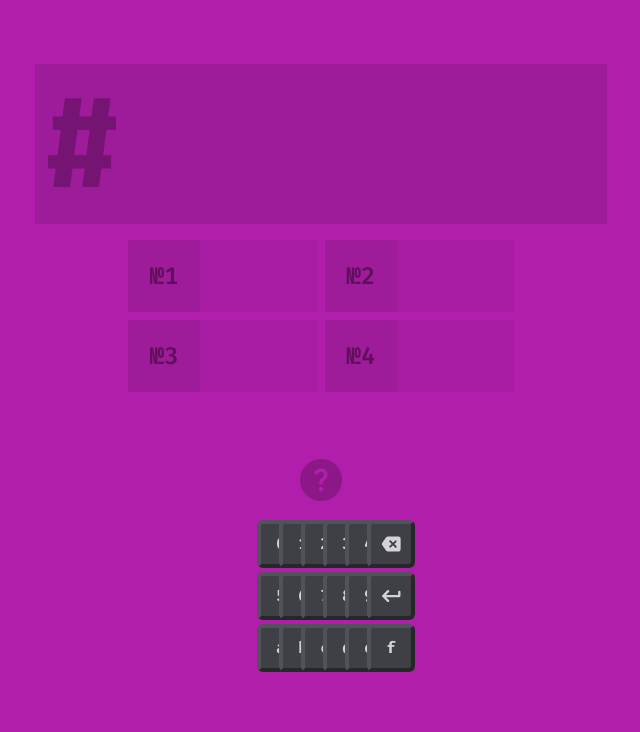
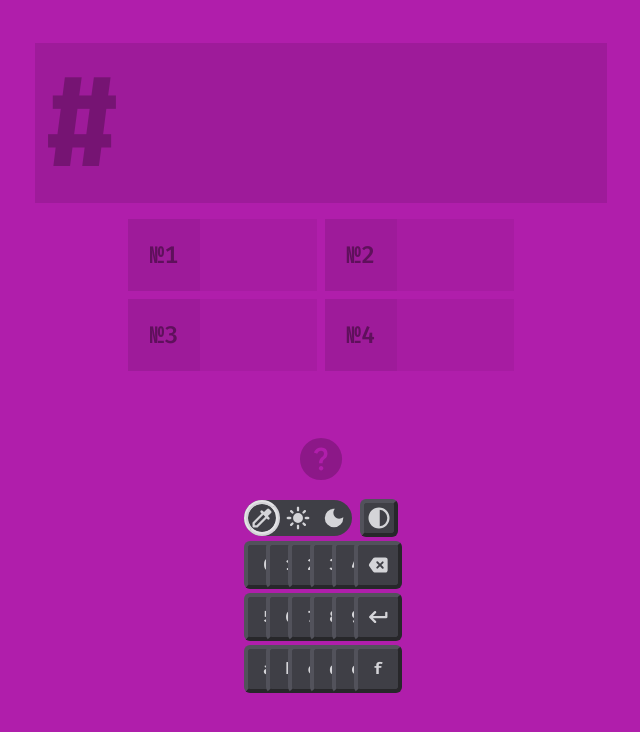
Before and after one commit to fergcb/hexle, a React (Create React App) app: page /unlimited in a window 1280 px wide. Shown: the top 732 px of the page, without its empty margins (319-959 px from the left). Built offline with nearby package versions, Linux system fonts and the light colour scheme.

Commit message:
Add theme selector & tooltips

```diff
--- a/src/Hexle.tsx
+++ b/src/Hexle.tsx
@@ -81,15 +81,38 @@ export function luma (c: Hex): number {
 }
 
 export function isColourDark (c: Hex): boolean {
-  return luma(c) < 40
+  return luma(c) < 56
 }
 
-export function getCSSTints (c: Hex): object {
-  const v = isColourDark(c) ? '255' : '0'
+const zinc: { [key: number]: string } = {
+  5: '#fafafa',
+  10: '#f7f7f8',
+  15: '#f4f4f5',
+  20: '#ececee',
+  25: '#e4e4e7',
+  30: '#dcdce0',
+  35: '#d4d4d8',
+  40: '#bbbbc1',
+  45: '#a1a1aa',
+  50: '#91919a',
+  55: '#81818a',
+  60: '#71717a',
+  65: '#62626b',
+  70: '#52525b',
+  75: '#494951',
+  80: '#3f3f46',
+  85: '#333338',
+  90: '#27272a',
+  95: '#202023',
+  100: '#18181b',
+}
+
+export function getCSSTints (isDark: boolean, highContrast: boolean = false): object {
+  const v = isDark ? '255' : '0'
   return Object.fromEntries(
     Array.from(Array(20).keys())
       .map(n => (n + 1) * 5)
-      .map(n => [`--tint-${n.toString().padStart(2, '0')}`, `rgba(${v}, ${v}, ${v}, ${n / 100})`]),
+      .map(n => [`--tint-${n.toString().padStart(2, '0')}`, highContrast ? zinc[isDark ? n : 105 - n] : `rgba(${v}, ${v}, ${v}, ${n / 100})`]),
   )
 }
 
--- a/src/components/Button.tsx
+++ b/src/components/Button.tsx
@@ -1,5 +1,5 @@
 import { ButtonHTMLAttributes, DetailedHTMLProps, ReactElement } from 'react'
-import { getCSSTints, getDailyTarget } from '../Hexle'
+import { getCSSTints, getDailyTarget, isColourDark } from '../Hexle'
 
 export type ButtonProps = DetailedHTMLProps<ButtonHTMLAttributes<HTMLButtonElement>, HTMLButtonElement> & {
   color?: string
@@ -10,7 +10,7 @@ export type ButtonProps = DetailedHTMLProps<ButtonHTMLAttributes<HTMLButtonEleme
 export default function Button ({ children, color, dark = false, link, onClick, ...props }: ButtonProps): ReactElement {
   color = color ?? getDailyTarget()
 
-  const tints = getCSSTints(color)
+  const tints = getCSSTints(isColourDark(color))
   const style = {
     background: dark ? 'transparent' : `#${color}`,
     color: dark ? `#${color}` : 'var(--tint-70)',
--- a/src/components/Game.tsx
+++ b/src/components/Game.tsx
@@ -1,5 +1,5 @@
 import { ReactElement, useState, useEffect, useCallback } from 'react'
-import { calculateScore, getCSSTints, getDailyTarget, getToday, getLastGame, getLongestStreak, getStreak, isValidHex, loadData, getRandomTarget } from '../Hexle'
+import { calculateScore, getCSSTints, getDailyTarget, getToday, getLastGame, getLongestStreak, getStreak, isValidHex, loadData, getRandomTarget, isColourDark } from '../Hexle'
 import Observable from '../Observable'
 import GuessList from './GuessList'
 import HelpButton from './HelpButton'
@@ -23,6 +23,11 @@ export default function Game ({ unlimited = false }: GameProps): ReactElement {
   const [showInstructions, setShowInstructions] = useState(!unlimited && !hasPlayedBefore())
   const [modalContent, setModalContent] = useState<ReactElement | null>(null)
   const [target] = useState(unlimited ? getRandomTarget() : getDailyTarget())
+  const [theme, setTheme] = useState<string>('auto')
+  const [highContrast, setHighContrast] = useState(localStorage.getItem('hexle-highContrast') === 'true')
+
+  const isDark = isColourDark(target)
+  const tints = getCSSTints(theme === 'auto' ? isDark : (theme !== 'dark'), highContrast)
 
   const keySource = new Observable<string>()
 
@@ -93,6 +98,11 @@ export default function Game ({ unlimited = false }: GameProps): ReactElement {
     else if (hex.length < 6) setHex(hex + value)
   }
 
+  function handleChangeHighContrast (value: boolean): void {
+    setHighContrast(value)
+    localStorage.setItem('hexle-highContrast', String(value))
+  }
+
   function showUnlimitedAd (): void {
     localStorage.setItem('seen-unlimited-ad', 'true')
     setModalContent(<UnlimitedModal onClose={() => setModalContent(null)} />)
@@ -102,7 +112,7 @@ export default function Game ({ unlimited = false }: GameProps): ReactElement {
     return localStorage.getItem('seen-unlimited-ad') === 'true'
   }
 
-  return <div style={{ backgroundColor: `#${target}`, ...getCSSTints(target) }} className="w-screen h-screen flex flex-col items-center md:justify-center p-4 gap-4">
+  return <div style={{ backgroundColor: `#${target}`, ...tints }} className="w-screen h-screen flex flex-col items-center md:justify-center p-4 gap-4">
     <HexBox value={hex} invalid={invalid} disabled={gameOver || hasPlayedToday()} onUpdate={setHex} onKey={handleKey} onSubmit={handleGuess} />
     <GuessList guesses={guesses} />
     <div className="mt-auto md:my-4"></div>
@@ -115,7 +125,7 @@ export default function Game ({ unlimited = false }: GameProps): ReactElement {
         </button>
       </> }
     </div>
-    <Keyboard onClick={handleVirtualKey} keySource={keySource} />
+    <Keyboard onClick={handleVirtualKey} keySource={keySource} onChangeTheme={value => setTheme(value)} onChangeHighContrast={handleChangeHighContrast} />
     {(gameOver || (!unlimited && hasPlayedToday())) && <Scoreboard {...{ gameData, unlimited }} />}
     {(showInstructions) && <Instructions onClose={() => setShowInstructions(false)} />}
     { (modalContent !== null && !showInstructions && !gameOver) && modalContent }
--- a/src/components/Guess.tsx
+++ b/src/components/Guess.tsx
@@ -1,5 +1,5 @@
 import { ReactElement } from 'react'
-import { getCSSTints } from '../Hexle'
+import { getCSSTints, isColourDark } from '../Hexle'
 
 export interface GuessProps {
   value: string
@@ -9,7 +9,7 @@ export interface GuessProps {
 export default function Guess ({ value, idx }: GuessProps): ReactElement {
   const swatchStyle = {
     backgroundColor: value !== '' ? `#${value}` : 'var(--tint-05)',
-    ...(value !== '' ? getCSSTints(value) : {}),
+    ...(value !== '' ? getCSSTints(isColourDark(value)) : {}),
   }
 
   return <li className="flex gap-2 items-center bg-tint/5 pr-2 font-mono text-lg md:text-2xl font-semibold">
--- a/src/components/Keyboard.tsx
+++ b/src/components/Keyboard.tsx
@@ -1,5 +1,7 @@
 import { ReactElement, useState } from 'react'
 import Observable from '../Observable'
+import ThemeSelector from './ThemeSelector'
+import Tooltip from './Tooltip'
 
 export interface KeyObserver {
   keySource: Observable<string>
@@ -19,7 +21,11 @@ export interface CharKeyProps extends KeyObserver, Clickable {
 }
 
 export interface UtilityKeyProps extends KeyObserver, Clickable {}
-export interface KeyboardProps extends KeyObserver, Clickable {}
+
+export interface KeyboardProps extends KeyObserver, Clickable {
+  onChangeTheme: (value: string) => void
+  onChangeHighContrast: (value: boolean) => void
+}
 
 export function Key ({ name, onClick, keySource, children }: KeyProps): ReactElement {
   const [active, setActive] = useState(false)
@@ -47,23 +53,29 @@ export function CharKey ({ char, onClick, keySource }: CharKeyProps): ReactEleme
 }
 
 export function Backspace ({ onClick, keySource }: UtilityKeyProps): ReactElement {
-  return <Key name={'backspace'} onClick={onClick} keySource={keySource}>
+  return <Tooltip content="Delete">
+    <Key name={'backspace'} onClick={onClick} keySource={keySource}>
       <svg xmlns="http://www.w3.org/2000/svg" className="w-6 h-6" viewBox="0 0 48 48"><path d="M18.5 39.1q-1.55 0-2.8-.725-1.25-.725-2.05-1.975l-7-9.75q-.9-1.15-.85-2.625.05-1.475.85-2.725l7-9.7q.8-1.25 2.05-2 1.25-.75 2.8-.75h20.15q1.85 0 3.225 1.375t1.375 3.225v21.1q0 1.85-1.375 3.2T38.65 39.1Zm2.7-8.4q.55.6 1.35.6t1.35-.6l4.15-4.05 4.15 4.1q.5.6 1.275.6.775 0 1.375-.6.45-.5.45-1.3t-.45-1.4L30.65 24l4.15-4.1q.45-.55.45-1.325 0-.775-.45-1.325-.6-.55-1.4-.55-.8 0-1.3.55l-4.05 4.1-4.2-4.15q-.55-.55-1.325-.55-.775 0-1.325.55-.55.55-.55 1.325 0 .775.55 1.325L25.4 24l-4.2 4.05q-.55.6-.55 1.375t.55 1.275Z"/></svg>
     </Key>
+  </Tooltip>
 }
 
 export function Enter ({ onClick, keySource }: UtilityKeyProps): ReactElement {
-  return <Key name={'enter'} onClick={onClick} keySource={keySource}>
+  return <Tooltip content="Submit">
+    <Key name={'enter'} onClick={onClick} keySource={keySource}>
       <svg xmlns="http://www.w3.org/2000/svg" className="w-6 h-6" viewBox="0 0 48 48"><path d="m16.55 35.45-9.8-9.85q-.35-.25-.5-.675-.15-.425-.15-.875t.15-.875q.15-.425.5-.725l9.75-9.75q.65-.6 1.675-.675 1.025-.075 1.675.575.65.7.65 1.65t-.65 1.6l-5.95 6h24.45V15.5q0-.95.65-1.6.65-.65 1.65-.65 1 0 1.625.65t.625 1.6v8.55q0 .95-.65 1.625t-1.6.675h-26.7l5.85 5.85q.65.65.675 1.625.025.975-.625 1.625-.65.6-1.65.6-1 0-1.65-.6Z"/></svg>
     </Key>
+  </Tooltip>
 }
 
 export function Break (): ReactElement {
   return <div className="basis-full h-0"></div>
 }
 
-export default function Keyboard ({ onClick, keySource }: KeyboardProps): ReactElement {
-  return <div className="grid grid-cols-6 gap-1 mb-16 justify-center max-w-32">
+export default function Keyboard ({ onClick, keySource, ...handlers }: KeyboardProps): ReactElement {
+  return <div>
+    <ThemeSelector {...handlers} />
+    <div className="grid grid-cols-6 gap-1 mb-16 justify-center max-w-32 mt-1">
       <CharKey char="0" onClick={onClick} keySource={keySource} />
       <CharKey char="1" onClick={onClick} keySource={keySource} />
       <CharKey char="2" onClick={onClick} keySource={keySource} />
@@ -85,4 +97,5 @@ export default function Keyboard ({ onClick, keySource }: KeyboardProps): ReactE
       <CharKey char="e" onClick={onClick} keySource={keySource} />
       <CharKey char="f" onClick={onClick} keySource={keySource} />
     </div>
+  </div>
 }
--- /dev/null
+++ b/src/components/ThemeSelector.tsx
@@ -0,0 +1,67 @@
+import { ReactElement, useState } from 'react'
+import Tooltip from './Tooltip'
+
+export interface IconButtonProps {
+  icon: ReactElement
+  value: string
+  onSelect: (value: string) => void
+}
+
+export function ThemeButton ({ icon, value, onSelect }: IconButtonProps): ReactElement {
+  return <Tooltip content={`Use ${value} theme.`}>
+    <button className="flex items-center justify-center" onClick={() => onSelect(value)}>
+      {icon}
+      <span className="sr-only">Use {value} theme.</span>
+    </button>
+  </Tooltip>
+}
+
+export interface ContrastButtonProps {
+  pressed: boolean
+  onClick: () => void
+}
+
+export function ContrastButton ({ pressed, onClick }: ContrastButtonProps): ReactElement {
+  const borderClassName = pressed
+    ? 'border-t-zinc-600 border-l-zinc-600 border-r-zinc-800 border-b-zinc-800'
+    : 'border-t-zinc-800 border-l-zinc-800 border-r-zinc-600 border-b-zinc-600'
+
+  return <Tooltip content={'Toggle high contrast mode.'}>
+    <button className={'fill-zinc-300 bg-zinc-700 p-[3px] rounded-md border-4 ' + borderClassName} onClick={onClick}>
+      <svg xmlns="http://www.w3.org/2000/svg" viewBox='0 0 48 48' className='w-6 w-6'><path d="M24 45.05q-4.3 0-8.175-1.65-3.875-1.65-6.725-4.5-2.85-2.85-4.5-6.725Q2.95 28.3 2.95 24q0-4.3 1.65-8.175Q6.25 11.95 9.1 9.1q2.85-2.85 6.725-4.525Q19.7 2.9 24 2.9q4.3 0 8.175 1.675Q36.05 6.25 38.9 9.1q2.85 2.85 4.525 6.725Q45.1 19.7 45.1 24q0 4.3-1.675 8.175Q41.75 36.05 38.9 38.9q-2.85 2.85-6.725 4.5Q28.3 45.05 24 45.05Zm1.5-4.65q6.4-.55 10.7-5.1 4.3-4.55 4.3-11.3 0-6.65-4.3-11.225Q31.9 8.2 25.5 7.55Z"/></svg>
+      <span className="sr-only">Toggle high contrast mode</span>
+    </button>
+  </Tooltip>
+}
+
+export interface ThemeSelectorProps {
+  onChangeTheme: (value: string) => void
+  onChangeHighContrast: (value: boolean) => void
+}
+
+export default function ThemeSelector ({ onChangeTheme, onChangeHighContrast }: ThemeSelectorProps): ReactElement {
+  const [selectedTheme, setSelectedTheme] = useState('auto')
+  const [highContrast, setHighContrast] = useState(localStorage.getItem('hexle-highContrast') === 'true')
+
+  const toggleContrast = (): void => {
+    setHighContrast(!highContrast)
+    onChangeHighContrast(!highContrast)
+  }
+
+  const setTheme = (value: string): void => {
+    setSelectedTheme(value)
+    onChangeTheme(value)
+  }
+
+  return <div className="flex gap-2 items-center">
+    <div className="flex gap-3 rounded-full bg-zinc-700 p-1.5 px-1.5 relative">
+      <ThemeButton value="auto" onSelect={ value => setTheme(value) } icon={<svg xmlns="http://www.w3.org/2000/svg" viewBox='0 0 48 48' className="w-6 h-6 fill-zinc-300"><path d="M7.25 43.05q-1 0-1.65-.65-.65-.65-.65-1.65v-6.8q0-.35.175-.775.175-.425.525-.825l17.5-17.5L21.3 13q-.7-.75-.675-1.8.025-1.05.825-1.85.75-.7 1.85-.7t1.9.7l2.8 2.8 6.15-6.25q1-.95 2.075-.925Q37.3 5 38.3 5.95l3.75 3.8q.95.95 1 2.075.05 1.125-.9 2.075l-6.3 6.2 2.8 2.85q.7.7.725 1.775.025 1.075-.725 1.825-.75.8-1.825.825Q35.75 27.4 35 26.6l-1.85-1.75-17.5 17.5q-.4.35-.825.525-.425.175-.775.175ZM9.5 38.5h3.7l17.25-17.25-3.7-3.7L9.5 34.8Z"/></svg>} />
+      <ThemeButton value="light" onSelect={ value => setTheme(value) } icon={<svg xmlns="http://www.w3.org/2000/svg" viewBox='0 0 48 48' className="w-6 h-6 fill-zinc-300"><path d="M24 33.9q-4.1 0-7-2.9-2.9-2.9-2.9-7t2.9-7.025q2.9-2.925 7-2.925t7.025 2.925Q33.95 19.9 33.95 24q0 4.1-2.925 7Q28.1 33.9 24 33.9ZM3.5 26.25q-.9 0-1.575-.675Q1.25 24.9 1.25 24q0-.95.675-1.625T3.5 21.7h5q.95 0 1.625.675T10.8 24q0 .95-.675 1.6-.675.65-1.625.65Zm36 0q-.9 0-1.575-.675Q37.25 24.9 37.25 24q0-.95.675-1.625T39.5 21.7h5q.95 0 1.625.675T46.8 24q0 .95-.675 1.6-.675.65-1.625.65ZM24 10.75q-.95 0-1.6-.675-.65-.675-.65-1.575v-5q0-.95.675-1.625T24 1.2q.95 0 1.625.675T26.3 3.5v5q0 .9-.675 1.575-.675.675-1.625.675Zm0 36q-.95 0-1.6-.675-.65-.675-.65-1.575v-5q0-.95.675-1.625T24 37.2q.95 0 1.625.675T26.3 39.5v5q0 .9-.675 1.575-.675.675-1.625.675Zm-12.5-32.1-2.85-2.8q-.7-.6-.7-1.575t.7-1.675q.6-.65 1.55-.65.95 0 1.65.65l2.85 2.85q.65.65.65 1.6 0 .95-.65 1.55-.65.7-1.625.75-.975.05-1.575-.7Zm24.7 24.7-2.85-2.85q-.7-.6-.7-1.525 0-.925.75-1.625.55-.65 1.525-.65.975 0 1.625.65l2.85 2.75q.65.65.65 1.625t-.65 1.625q-.65.7-1.6.7-.95 0-1.6-.7Zm-2.8-24.7q-.7-.65-.7-1.6 0-.95.7-1.6l2.75-2.85q.6-.65 1.575-.65t1.675.65q.65.65.65 1.6 0 .95-.65 1.6l-2.85 2.85q-.65.7-1.575.7-.925 0-1.575-.7ZM8.65 39.35q-.7-.6-.7-1.55 0-.95.7-1.65l2.85-2.85q.6-.65 1.525-.675.925-.025 1.575.675.7.65.7 1.625t-.65 1.575l-2.75 2.85q-.65.7-1.625.7t-1.625-.7Z"/></svg>} />
+      <ThemeButton value="dark" onSelect={ value => setTheme(value) } icon={<svg xmlns="http://www.w3.org/2000/svg" viewBox='0 0 48 48' className="w-6 h-6 fill-zinc-300"><path d="M24 42.45q-7.75 0-13.1-5.35T5.55 24q0-7.75 5.35-13.15T24 5.45q.35 0 .675.025Q25 5.5 25.7 5.55q-1.4 1.75-2.175 3.875-.775 2.125-.775 4.475 0 4.85 3.35 8.125 3.35 3.275 8.05 3.275 2.3 0 4.475-.65t3.925-2V23.95q0 7.75-5.4 13.125T24 42.45Z"/></svg>}/>
+      <div className={"pointer-events-none w-9 h-9 top-0 left-0 transition-transform border-4 border-t-zinc-200 border-l-zinc-200 border-r-zinc-300 border-b-zinc-300 absolute rounded-full after:block after:relative after:content-[''] after:w-8 after:h-8 after:border-2 after:border-t-zinc-300 after:border-l-zinc-300 after:border-r-zinc-200 after:border-b-zinc-200 after:rounded-full after:-top-0.5 after:-left-0.5 " + (selectedTheme === 'dark' ? 'translate-x-[72px]' : (selectedTheme === 'light' ? 'translate-x-9' : ''))}></div>
+    </div>
+    <div>
+      <ContrastButton pressed={!highContrast} onClick={ () => toggleContrast() } />
+    </div>
+  </div>
+}
--- /dev/null
+++ b/src/components/Tooltip.tsx
@@ -0,0 +1,13 @@
+import { ReactElement } from 'react'
+
+export interface TooltipProps {
+  content: string | ReactElement
+  children: ReactElement | ReactElement[]
+}
+
+export default function Tooltip ({ content, children }: TooltipProps): ReactElement {
+  return <div className="inline-block group relative">
+    {children}
+    <div className="transition-[opacity transform] duration-150 opacity-0 group-hover:opacity-100 translate-y-1/2 group-hover:translate-y-0 absolute -translate-x-1/2 left-1/2 bottom-full mb-2 pointer-events-none bg-zinc-800 text-zinc-300 font-mono p-2 whitespace-nowrap z-10 rounded-md">{content}</div>
+  </div>
+}
```
Lines whose indentation alone changed are shown as unchanged.
